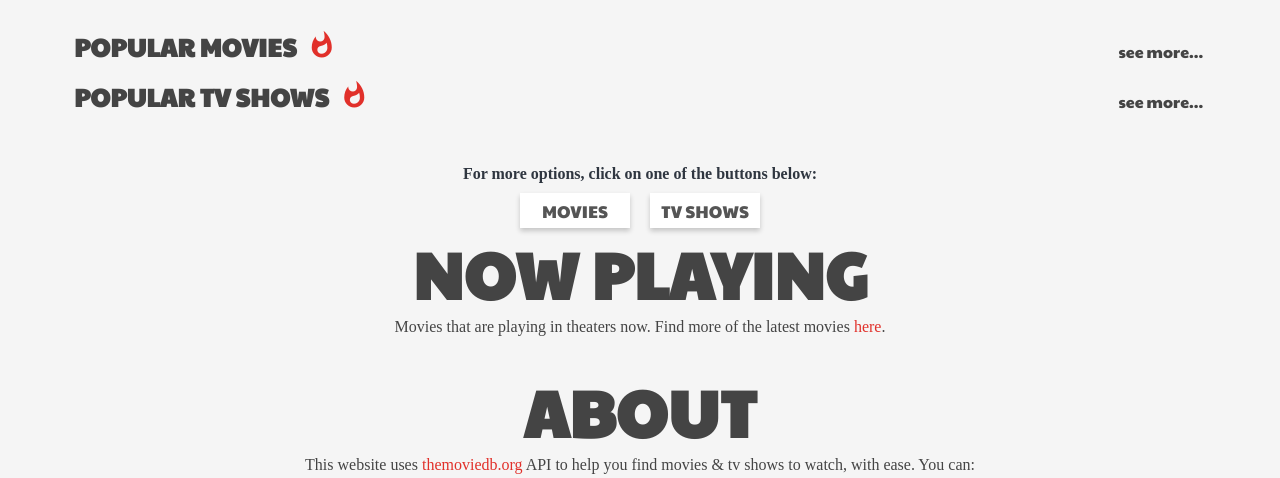
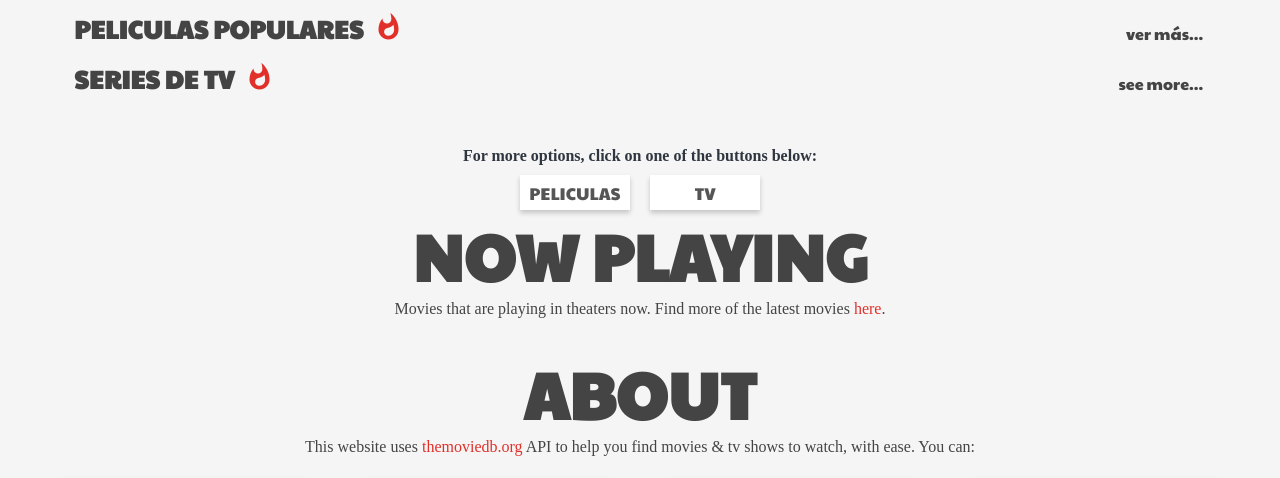
Before and after one commit to eveschibber/loremipsum, a plain HTML site: page index.html in a window 1280 px wide. Shown: the part 258-736 px from the top of the page. Drawn offline with nearby package versions, Linux system fonts and the light colour scheme; no server answers; files whose address does not match are found by name; a web font is replaced by a local one.

Commit message:
texto index

```diff
--- a/index.html
+++ b/index.html
@@ -8,7 +8,7 @@
    <title>LoremIpsum Movies</title>
    <link rel="stylesheet" href="style/homepage.css">
    <link rel="stylesheet" href="style/fonts.css">
-   probando pull
+
 </head>
 
 <body>
@@ -31,15 +31,15 @@
 
    <!-- Popular movies section -->
    <section class="popularMovies popular">
-      <h2 class="popularTitle">POPULAR MOVIES <span><i class="material-icons hot">whatshot</i></span></h2>
-      <a href="#">see more...</a>
+      <h2 class="popularTitle">PELICULAS POPULARES <span><i class="material-icons hot">whatshot</i></span></h2>
+      <a href="#">ver más...</a>
       <!-- Movies output -->
       <div id="movies" class="scroll"></div>
    </section>
 
    <!-- Popular TV Shows section -->
    <section class="popularTvShows popular">
-      <h2 class="popularTitle">POPULAR TV SHOWS <span><i class="material-icons hot">whatshot</i></span></h2>
+      <h2 class="popularTitle">SERIES DE TV <span><i class="material-icons hot">whatshot</i></span></h2>
       <a href="#">see more...</a>
       <!-- TV Shows output -->
       <div id="tvShows" class="scroll"></div>
@@ -50,9 +50,9 @@
       <h2>For more options, click on one of the buttons below:</h2>
       <div class="seeMore_buttons">
          <!-- Movies -->
-         <a href="#">MOVIES</a>
+         <a href="#">PELICULAS</a>
          <!-- TV Shows -->
-         <a href="#">TV SHOWS</a>
+         <a href="#">TV</a>
       </div>
    </section>
 
```
